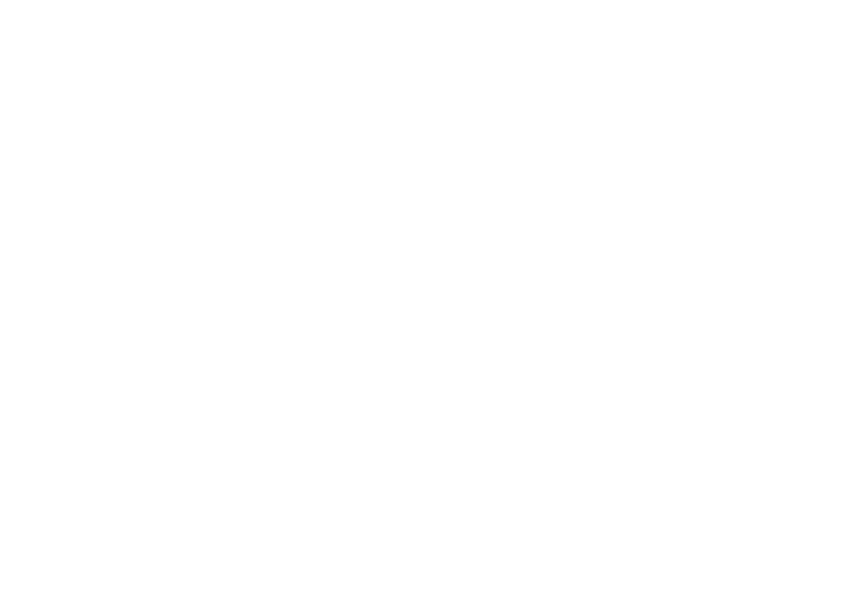
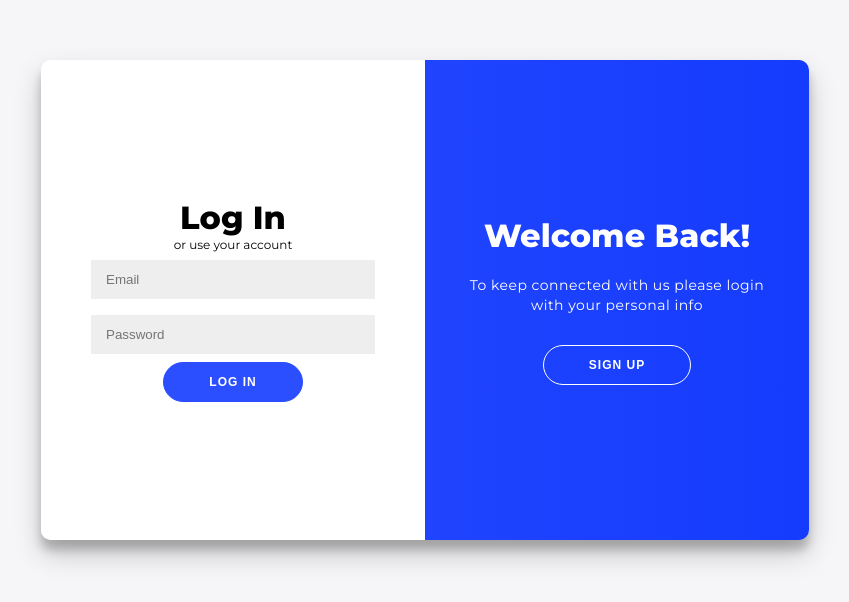
Before and after one commit to Manpreetsingh0408/Hackathon, a React (Vite) app in the folder Frontend/: page / in a window 1280 px wide. Shown: the part 120-722 px from the top of the page, without its empty margins (215-1064 px from the left). Built offline with nearby package versions, Linux system fonts and the light colour scheme.

Commit message:
Login and sign up page

```diff
--- a/Frontend/src/App.jsx
+++ b/Frontend/src/App.jsx
@@ -1,10 +1,11 @@
 import { useState } from 'react'
 import './App.css'
+import Login from './components/Login'
 
 function App() {
   return (
     <>
-
+      <Login />
     </>
   )
 }
--- /dev/null
+++ b/Frontend/src/components/Login.css
@@ -0,0 +1,218 @@
+@import url("https://fonts.googleapis.com/css?family=Montserrat:400,800");
+
+* {
+  box-sizing: border-box;
+}
+
+body {
+  font-family: "Montserrat", sans-serif;
+  background: #f6f5f7;
+  display: flex;
+  flex-direction: column;
+  justify-content: center;
+  align-items: center;
+  height: 100vh;
+  margin: -20px 0 50px;
+  margin-top: 20px;
+}
+
+h1 {
+  font-weight: bold;
+  margin: 0;
+}
+
+p {
+  font-size: 14px;
+  font-weight: 100;
+  line-height: 20px;
+  letter-spacing: 0.5px;
+  margin: 20px 0 30px;
+}
+
+span {
+  font-size: 12px;
+}
+
+a {
+  color: #333;
+  font-size: 14px;
+  text-decoration: none;
+  margin: 15px 0;
+}
+
+.container {
+  background: #fff;
+  border-radius: 10px;
+  box-shadow: 0 14px 28px rgba(0, 0, 0, 0.2), 0 10px 10px rgba(0, 0, 0, 0.2);
+  position: relative;
+  overflow: hidden;
+  width: 768px;
+  max-width: 100%;
+  min-height: 480px;
+}
+
+.form-container form {
+  background: #fff;
+  display: flex;
+  flex-direction: column;
+  padding: 0 50px;
+  height: 100%;
+  justify-content: center;
+  align-items: center;
+  text-align: center;
+}
+
+.social-container {
+  margin: 20px 0;
+}
+
+.social-container a {
+  border: 1px solid #ddd;
+  border-radius: 50%;
+  display: inline-flex;
+  justify-content: center;
+  align-items: center;
+  margin: 0 5px;
+  height: 40px;
+  width: 40px;
+}
+
+.form-container input {
+  background: #eee;
+  border: none;
+  padding: 12px 15px;
+  margin: 8px 0;
+  width: 100%;
+}
+
+button {
+  border-radius: 20px;
+  border: 1px solid #2b4eff;
+  background: #2b4eff;
+  color: #fff;
+  font-size: 12px;
+  font-weight: bold;
+  padding: 12px 45px;
+  letter-spacing: 1px;
+  text-transform: uppercase;
+  transition: transform 80ms ease-in;
+}
+
+button:active {
+  transform: scale(0.95);
+}
+
+button:focus {
+  outline: none;
+}
+
+button.ghost {
+  background: transparent;
+  border-color: #fff;
+}
+
+.form-container {
+  position: absolute;
+  top: 0;
+  height: 100%;
+  transition: all 0.6s ease-in-out;
+}
+
+.sign-in-container {
+  left: 0;
+  width: 50%;
+  z-index: 2;
+}
+
+.sign-up-container {
+  left: 0;
+  width: 50%;
+  z-index: 1;
+  opacity: 0;
+}
+
+.overlay-container {
+  position: absolute;
+  top: 0;
+  left: 50%;
+  width: 50%;
+  height: 100%;
+  overflow: hidden;
+  transition: transform 0.6s ease-in-out;
+  z-index: 100;
+}
+
+.overlay {
+  background: #2b4eff;
+  background: linear-gradient(to right, #2b4eff, #153bfd) no-repeat 0 0 / cover;
+  color: #fff;
+  position: relative;
+  left: -100%;
+  height: 100%;
+  width: 200%;
+  transform: translateY(0);
+  transition: transform 0.6s ease-in-out;
+}
+
+.overlay-panel {
+  position: absolute;
+  top: 0;
+  display: flex;
+  flex-direction: column;
+  justify-content: center;
+  align-items: center;
+  padding: 0 40px;
+  height: 100%;
+  width: 50%;
+  text-align: center;
+  transform: translateY(0);
+  transition: transform 0.6s ease-in-out;
+}
+
+.overlay-right {
+  right: 0;
+  transform: translateY(0);
+}
+
+.overlay-left {
+  transform: translateY(-20%);
+}
+
+.container.right-panel-active .sign-in-container {
+  transform: translateY(100%);
+}
+
+.container.right-panel-active .overlay-container {
+  transform: translateX(-100%);
+}
+
+.container.right-panel-active .sign-up-container {
+  transform: translateX(100%);
+  opacity: 1;
+  z-index: 5;
+}
+
+.container.right-panel-active .overlay {
+  transform: translateX(50%);
+}
+
+.container.right-panel-active .overlay-left {
+  transform: translateY(0);
+}
+
+.container.right-panel-active .overlay-right {
+  transform: translateY(20%);
+}
+
+.footer {
+  margin-top: 25px;
+  text-align: center;
+}
+
+.icons {
+  display: flex;
+  width: 30px;
+  height: 30px;
+  letter-spacing: 15px;
+  align-items: center;
+}
--- /dev/null
+++ b/Frontend/src/components/Login.jsx
@@ -0,0 +1,65 @@
+import React, { useState } from "react";
+import "./Login.css";
+
+const Login = () => {
+  const [isSignup, setIsSignup] = useState(false);
+
+  const switchToSignUp = () => {
+    setIsSignup(true);
+  };
+
+  const switchToSignIn = () => {
+    setIsSignup(false);
+  };
+
+  return (
+    <div>
+      <div
+        className={`container ${isSignup ? "right-panel-active" : ""}`}
+        id="container"
+      >
+        <div className="form-container sign-up-container">
+          <form action="#">
+            <h1>Create Account</h1>
+            <span>or use your email for registration</span>
+            <input type="text" placeholder="Name" />
+            <input type="email" placeholder="Email" />
+            <input type="password" placeholder="Password" />
+            <button>Sign Up</button>
+          </form>
+        </div>
+        <div className="form-container sign-in-container">
+          <form action="#">
+            <h1>Log In</h1>
+            <span>or use your account</span>
+            <input type="email" placeholder="Email" />
+            <input type="password" placeholder="Password" />
+            <button>Log In</button>
+          </form>
+        </div>
+        <div className="overlay-container">
+          <div className="overlay">
+            <div className="overlay-panel overlay-left">
+              <h1>Hello, Friend!</h1>
+              <p>Enter your personal details and start journey with us</p>
+              <button className="ghost" onClick={switchToSignIn} id="signIn">
+                Log In
+              </button>
+            </div>
+            <div className="overlay-panel overlay-right">
+              <h1>Welcome Back!</h1>
+              <p>
+                To keep connected with us please login with your personal info
+              </p>
+              <button className="ghost" onClick={switchToSignUp} id="signUp">
+                Sign Up
+              </button>
+            </div>
+          </div>
+        </div>
+      </div>
+    </div>
+  );
+};
+
+export default Login;
```
